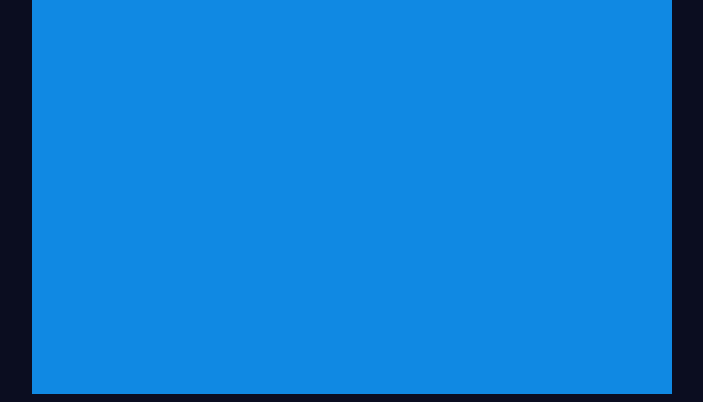
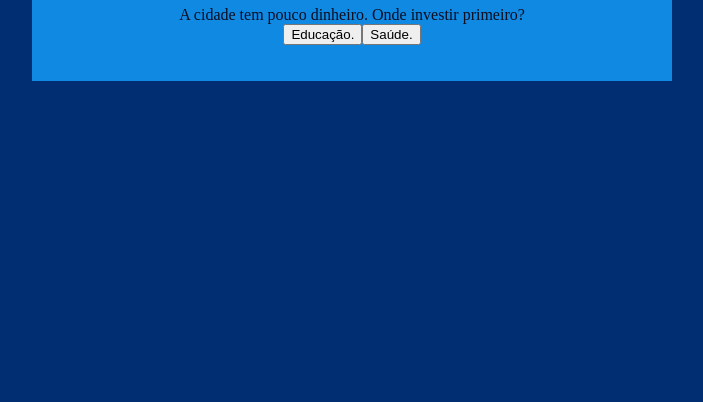
Before and after one commit to dudaclaudino7/historia_interativa-_JS, a plain HTML site: page index.html in a window 1280 px wide. Shown: the part 414-816 px from the top of the page, without its empty margins (288-991 px from the left). Drawn offline with Linux system fonts and the light colour scheme.

Commit message:
Add files via upload

```diff
--- a/main.js
+++ b/main.js
@@ -1,3 +1,4 @@
+const caixaPrincipal = document.querySelector(".caixa-principal");
 const caixaPerguntas = document.querySelector(".caixa-perguntas");
 const caixaAlternativas = document.querySelector(".caixa-alternativas");
 const caixaResultado = document.querySelector(".caixa-resultado");
@@ -9,12 +10,11 @@ const perguntas = [
         alternativas: [
             {
                 texto: "Educação.",
-        afirmacao: "afirmacao"
+                afirmacao: "Ao assumir a gestão, priorizou o futuro da cidade investindo forte no ensino e na capacitação dos cidadãos."
             },
             {
                 texto: "Saúde.",
-        afirmacao: "afirmacao"
-
+                afirmacao: "Logo no início de seu mandato, focou no bem-estar imediato da população, garantindo atendimento e cuidados essenciais."
             }
         ]
     },
@@ -23,11 +23,11 @@ const perguntas = [
         alternativas: [
             {
                 texto: "Investir em infraestrutura.",
-        afirmacao: "afirmacao"
+                afirmacao: "Para conter a crise hídrica, decidiu resolver o problema na raiz reformando a rede de abastecimento."
             },
             {
                 texto: "Criar campanhas de conscientização.",
-        afirmacao: "afirmacao"
+                afirmacao: "Diante da escassez de água, apostou na conscientização dos cidadãos para economizar recursos de forma comunitária."
             }
         ]
     },
@@ -36,11 +36,11 @@ const perguntas = [
         alternativas: [
             {
                 texto: "Aumentar a coleta.",
-        afirmacao: "afirmacao"
+                afirmacao: "Com o acúmulo de lixo, agiu rápido para manter as ruas limpas ampliando as equipes de recolhimento."
             },
             {
                 texto: "Investir em reciclagem.",
-        afirmacao: "afirmacao"
+                afirmacao: "Na questão dos resíduos, optou por incentivar a coleta seletiva e a reciclagem a longo prazo."
             }
         ]
     },
@@ -48,35 +48,65 @@ const perguntas = [
         enunciado: "O trânsito está piorando.",
         alternativas: [
             {
-        texto: " Melhorar o transporte público.",
-        afirmacao: "afirmacao"
+                texto: "Melhorar o transporte público.",
+                afirmacao: "No tráfego urbano, incentivou o uso de transporte público de qualidade para tirar carros das ruas."
             },
             {
                 texto: "Construir novas vias.",
-        afirmacao: "afirmacao"
+                afirmacao: "Para destravar a mobilidade, expandiu as avenidas e a malha viária da cidade."
             }
         ]
-
     },
     {
         enunciado: "Depois de quatro anos:",
         alternativas: [
             {
-        texto: " A cidade ficou mais sustentável.",
-        afirmacao: "afirmacao"
+                texto: "A cidade ficou mais sustentável.",
+                afirmacao: "Ao final dos quatro anos, seu governo se consagrou pela preservação ambiental e por escolhas conscientes para o futuro."
             },
             {
                 texto: "A cidade melhorou economicamente, mas ainda enfrenta problemas ambientais.",
-        afirmacao: "afirmacao"
-
+                afirmacao: "Ao final dos quatro anos, sua gestão entregou grande crescimento econômico, embora o meio ambiente ainda exija novos desafios."
             }
         ]
-  },
+    }
 ];
+
 let atual = 0;
 let perguntaAtual;
-function mostraPergunta(){
+let historiaFinal = "";
+
+function mostraPergunta() {
+  if(atual>= perguntas.length){
+    mostraResultado ();
+    return;
+  }
   perguntaAtual = perguntas[atual];
-    caixaPerguntas.textContent = perguntaAtual.enunciado;
+  caixaPerguntas.textContent = perguntaAtual.enunciado
+  caixaAlternativas.textContent = "";
+  mostraAlternativas();
 }
+
+function mostraAlternativas() {
+  for (const alternativa of perguntaAtual.alternativas) {
+    const botaoAlternativa = document.createElement("button");
+    botaoAlternativa.textContent = alternativa.texto;
+    botaoAlternativa.addEventListener("click", () => respostaSelecionada(alternativa))
+    caixaAlternativas.appendChild(botaoAlternativa);
+  }
+}
+function respostaSelecionada(opcaoSelecionada) {
+  const afirmacao = opcaoSelecionada.afirmacao;
+  historiaFinal += afirmacao + " ";
+  atual++;
   mostraPergunta();
+}
+
+function mostraResultado(){
+  caixaPerguntas.textContent = "Em 2030 ...";
+  textoResultado.textContent = historiaFinal;
+  caixaAlternativas.textContent = "";
+}
+
+
+mostraPergunta();
--- a/style.css
+++ b/style.css
@@ -1,15 +1,16 @@
 :root{
     --cor-fundo: #012E73;
     --cor-principal: #1089E3;
-    --cor-secundaria: #FAA926;
-    --cor-destaque: #faa926;
+    --cor-secundaria: #f4efe8;
+    --cor-destaque: #fffbf5;
     --cor-texto: #0B0D20;
 }
-body  {
-    background-color: var(--cor-texto);
+body{
+    background-color: var(--cor-fundo);
     color: var(--cor-texto);
     display: flex;
     justify-content: center;
+    align-items: center;
     min-height: 100vh;
 
 }
@@ -21,3 +22,6 @@ body  {
     text-align: center;
     padding: 20px;
 }
+h1{
+    color: var(--cor-destaque);
+}
```
Lines whose indentation alone changed are shown as unchanged.
